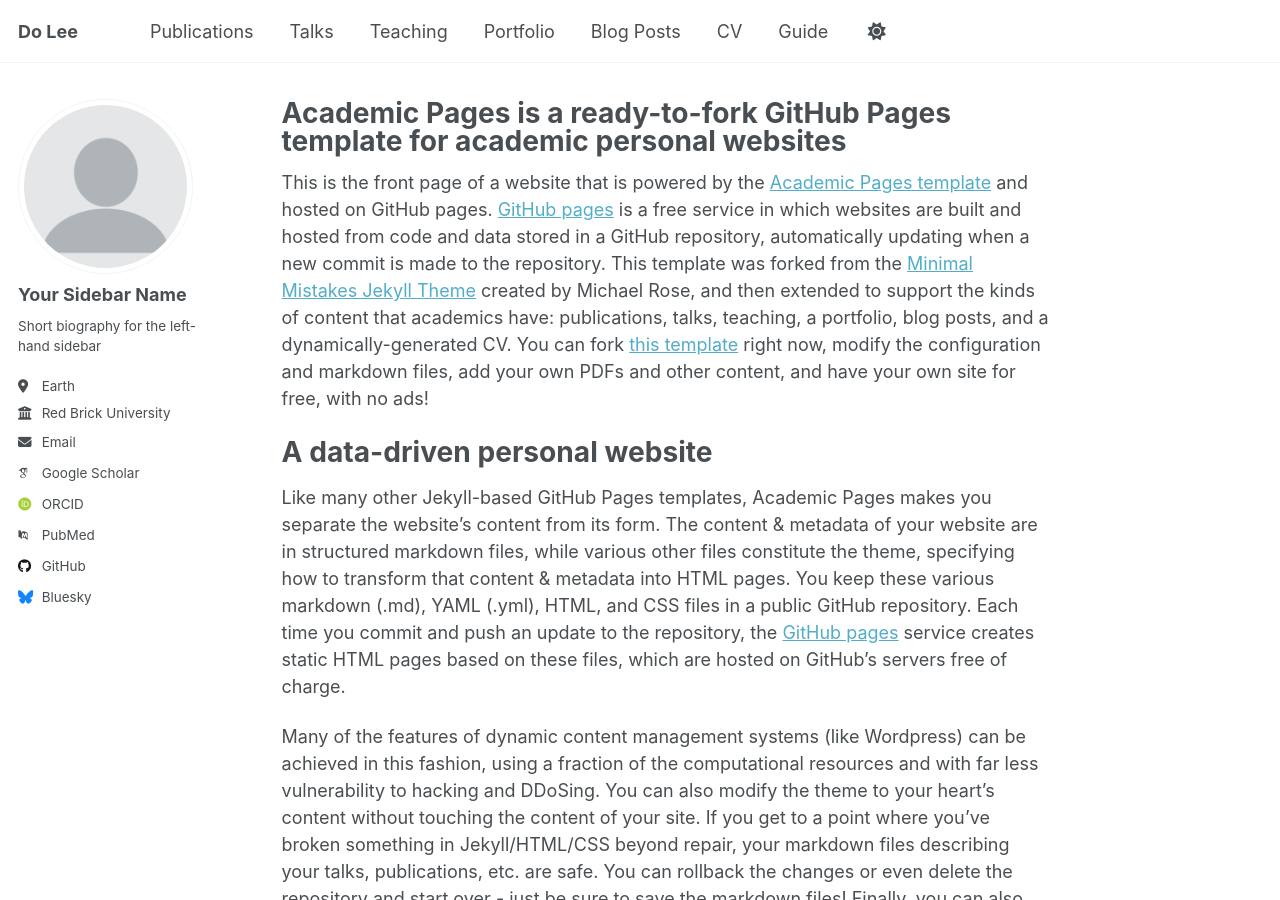
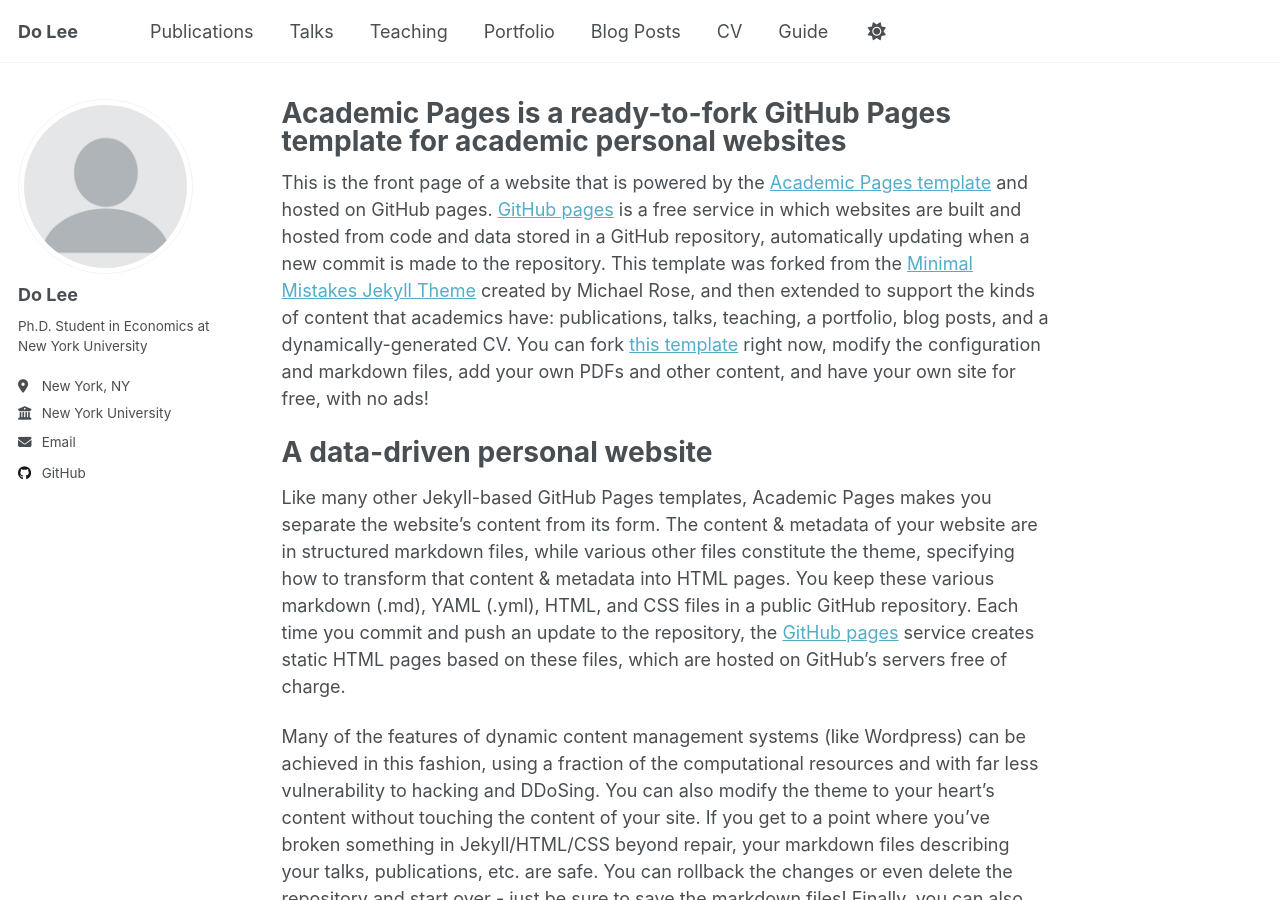
Before and after one commit to doqlee/doqlee.github.io, a Jekyll site: the page built from _pages/about.md, in a window 1280 px wide and 900 px high. Built offline with Jekyll 4.4.1, drawn with Linux system fonts in a browser that asks for light colours; some web fonts are replaced.

Commit message:
Update _config.yml

```diff
--- a/_config.yml
+++ b/_config.yml
@@ -23,21 +23,21 @@ repository               : "doqlee/doqlee.github.io"
 author:
   # Biographic information
   avatar           : "profile.png"
-  name             : "Your Sidebar Name"
+  name             : "Do Lee"
   pronouns         : # example: "she/her"
-  bio              : "Short biography for the left-hand sidebar"
-  location         : "Earth"
-  employer         : "Red Brick University"
+  bio              : "Ph.D. Student in Economics at New York University"
+  location         : "New York, NY"
+  employer         : "New York University"
   uri              : # URL
   email            : "dql204@nyu.edu"
 
   # Academic websites
   arxiv            : # URL - Update with the correct link to your profile
-  googlescholar    : "https://scholar.google.com/citations?user=PS_CX0AAAAAJ"
+  googlescholar    : # URL "https://scholar.google.com/citations?user=PS_CX0AAAAAJ"
   impactstory      : # URL
-  orcid            : "http://orcid.org/yourorcidurl"
+  orcid            : # URL "http://orcid.org/yourorcidurl"
   semantic         : # URL
-  pubmed           : "https://www.ncbi.nlm.nih.gov/pubmed/?term=john+snow"
+  pubmed           : # URL "https://www.ncbi.nlm.nih.gov/pubmed/?term=john+snow"
   researchgate     : # URL
   scopus           : # URL
 
@@ -45,12 +45,12 @@ author:
   bitbucket        : # Username - Update with your username on the site
   codepen          : # Username
   dribbble         : # Username
-  github           : "academicpages"
+  github           : "doqlee.github.io"
   kaggle           : # Username
   stackoverflow    : # User number or user number and name (i.e., use "1" or "1/jeff-atwood")
 
   # Social media
-  bluesky          : "bsky.app" # Replace this with you Bluesky username
+  bluesky          : # "bsky.app" # Replace this with you Bluesky username
   facebook         : # Username
   flickr           : # Username
   foursquare       : # Username
```
